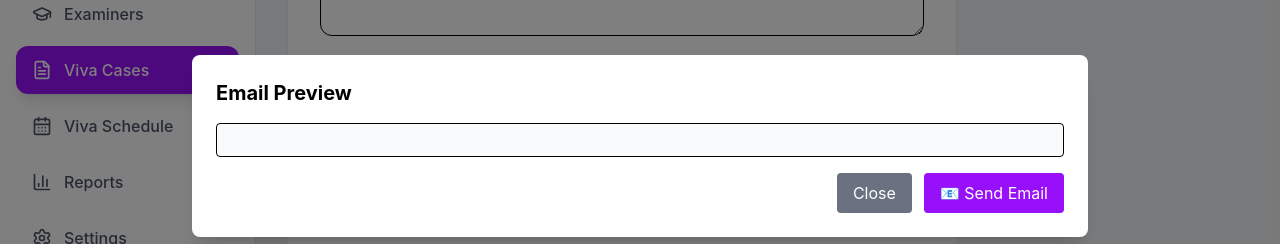
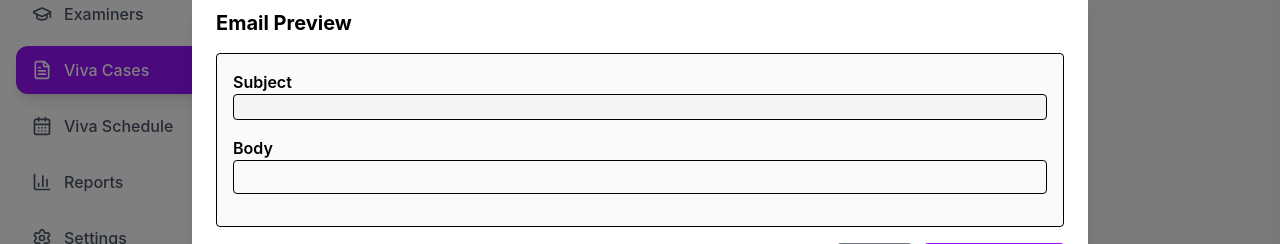
Before and after one commit to hazwanihanafi-commits/VivaVoceTrack, a React (Vite) app in the folder frontend/: page /vivacases in a window 1280 px wide. Both pictures are taken after a click on the button "👁 Preview Email". Shown: the part 1463-1707 px from the top of the page. Built offline with nearby package versions, Linux system fonts and the light colour scheme; no server answers.

Commit message:
Update VivaCases.jsx

```diff
--- a/frontend/src/pages/VivaCases.jsx
+++ b/frontend/src/pages/VivaCases.jsx
@@ -378,9 +378,19 @@ setPreviewEmail(preview);
       </h2>
 
       <div className="mb-4 rounded border bg-gray-50 p-4">
-        <pre className="whitespace-pre-wrap text-sm">
-          {previewEmail}
-        </pre>
+        <div className="mb-4">
+  <p className="font-semibold">Subject</p>
+  <div className="mb-4 rounded border bg-gray-100 p-3">
+    {form.emailSubject}
+  </div>
+
+  <p className="font-semibold">Body</p>
+  <div className="rounded border bg-gray-50 p-4">
+    <pre className="whitespace-pre-wrap text-sm">
+      {previewEmail}
+    </pre>
+  </div>
+</div>
       </div>
 
       <div className="flex justify-end gap-3">
```
